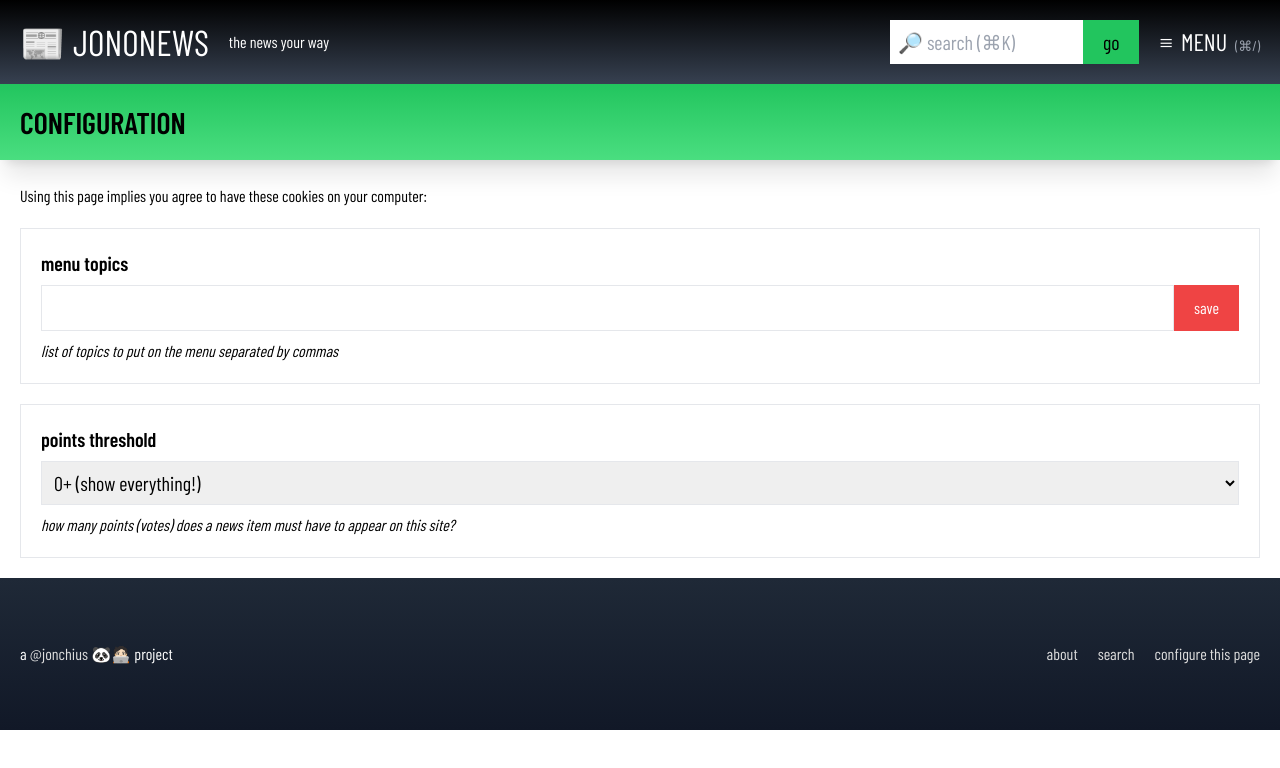
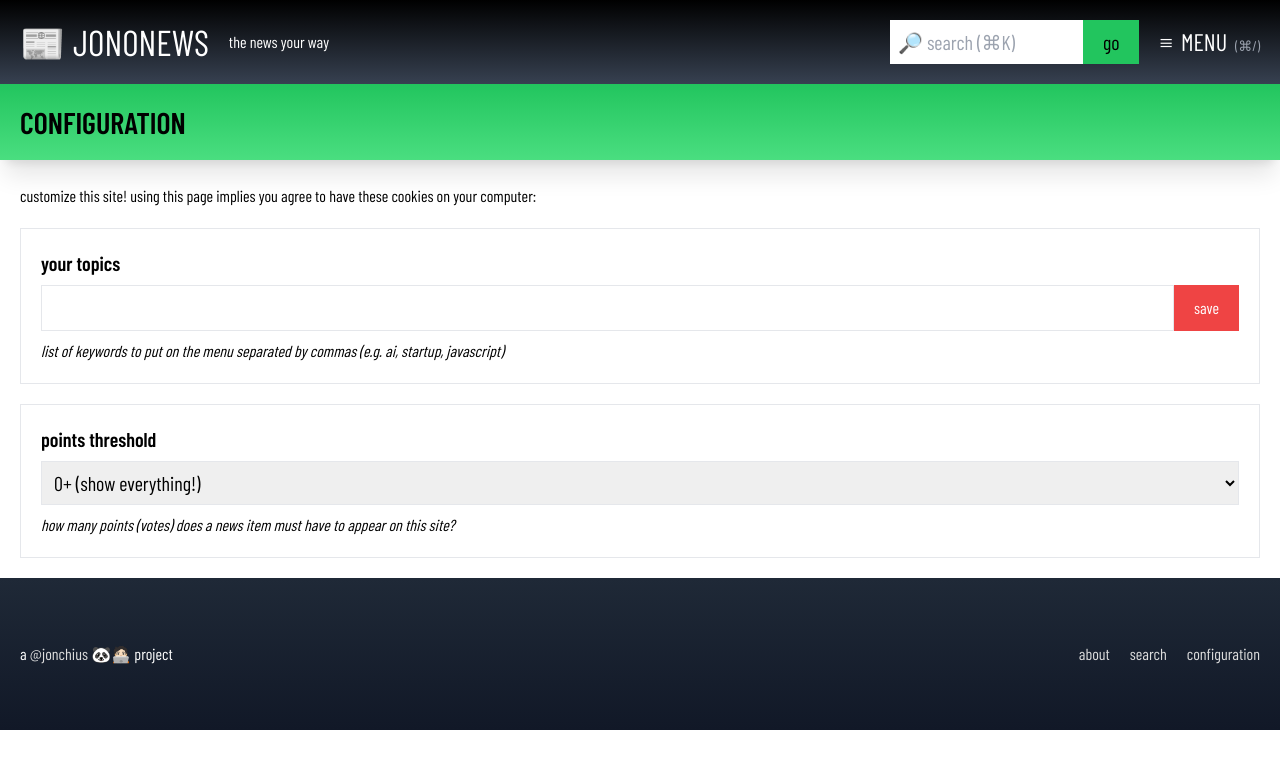
Before and after one commit to jonchius/jononews, a Next.js app: page /conf in a window 1280 px wide. Shown: the top 768 px of the page. Built offline with nearby package versions, Linux system fonts and the light colour scheme; a web font is replaced by a local one.

Commit message:
adding menu-page component

```diff
--- a/app/conf/page.tsx
+++ b/app/conf/page.tsx
@@ -57,7 +57,7 @@ export default function Main() {
         <div className="border border-gray-200 mt-5 p-5 flex flex-col gap-2">
 
           <label htmlFor="menulist" className="text-xl">
-            <strong>{text["menu topics"]}</strong>
+            <strong>{text["your terms"]}</strong>
           </label>
 
           <div className="flex flex-row">
@@ -70,7 +70,7 @@ export default function Main() {
             />
           </div>
 
-          <p><em>{text["menu topics description"]}</em></p>
+          <p><em>{text["your terms description"]}</em></p>
 
         </div>
 
--- a/app/page.tsx
+++ b/app/page.tsx
@@ -13,6 +13,7 @@ import { text } from "../components/text"
 import Note from "../components/note"
 import Item from "../components/item"
 import { cookies } from "next/headers"
+import MenuPage from "../components/menu-page"
 
 interface MainProps {
   searchParams: {
@@ -48,6 +49,7 @@ export default async function Main({searchParams}: MainProps) {
       <MainDiv className="my-16">
 
         <Note />
+        <MenuPage />
 
         { list.length > 0 &&
 
--- a/app/term/[slug]/page.tsx
+++ b/app/term/[slug]/page.tsx
@@ -12,6 +12,7 @@ import Item from "../../../components/item"
 import { text } from "../../../components/text"
 import { getData } from "../../../util/data"
 import { cookies } from "next/headers"
+import MenuPage from "../../../components/menu-page"
 
 interface MainProps {
   params: {
@@ -51,6 +52,7 @@ export default async function Main({params, searchParams}: MainProps) {
       <MainDiv className="mt-16">
 
         <Note />
+        <MenuPage />
 
         { list.length > 0 &&
 
--- a/app/year/[slug]/page.tsx
+++ b/app/year/[slug]/page.tsx
@@ -12,6 +12,7 @@ import { text } from "../../../components/text"
 import { getData, getSomeYear, getThisYear, getNextYear } from "../../../util/data"
 import Note from "../../../components/note"
 import { cookies } from "next/headers"
+import MenuPage from "../../../components/menu-page"
 
 interface MainProps {
   params: {
@@ -54,6 +55,7 @@ export default async function Main({params, searchParams}: MainProps) {
       <MainDiv className="mt-16">
 
         <Note />
+        <MenuPage />
 
         { list.length > 0 &&
 
--- /dev/null
+++ b/components/menu-page.tsx
@@ -0,0 +1,49 @@
+/*
+jononews by @jonchius
+/components/menu-page.tsx
+menu of custom topics on page
+*/
+
+'use client'
+
+import { useState, useEffect } from "react"
+import Link from "next/link"
+import { getCookie } from "../app/conf/cook"
+import { text } from "./text"
+
+export default function MenuPage() {
+
+  const [ topics, setTopics ] = useState([])
+
+  useEffect(() => {
+
+    // refresh custom term links
+    const topicCookies = getCookie('jn-topics')
+
+    if (topicCookies) {
+      setTopics(topicCookies.split(',').map(item => item.trim()))
+    }
+
+  }, [])
+
+  return (
+
+    <ul className="menu-page flex list-none items-center mx-auto gap-2 text-xl border border-gray-600 border-1 p-5">
+      <li>{text["your terms"]}</li>
+      <li><Link href="/conf" className="border border-gray-600 bg-black text-green-300 hover:text-white p-2">{topics.length > 0 ? text["update yours"] : text["add yours"]}</Link></li>
+      {topics.map((topic: string) => (
+        <li key={`menu-customlink-${topic}`}>
+          <span aria-hidden="true">[ </span>
+          <Link href={`/term/${topic.trim()}`}>
+            {topic.trim()}
+          </Link>
+          <span aria-hidden="true"> ]</span>
+        </li>
+      ))}
+
+    </ul>
+
+  )
+
+
+}
--- a/components/tail.tsx
+++ b/components/tail.tsx
@@ -10,7 +10,7 @@ export default function Tail () {
 
           <Link href="/about">{text['about']}</Link>
           <Link href="/omni">{text['search']}</Link>
-          <Link href="/conf">{text['configure this page']}</Link>
+          <Link href="/conf">{text['configuration']}</Link>
         </div>
       </div>
     </footer>
--- a/components/text.tsx
+++ b/components/text.tsx
@@ -30,12 +30,13 @@ export const text = {
   "minimum points" : "minimum points",
   "article dated on or after" : "dated on/after",
   "article dated on or before" : "dated on/before",
+  "add yours" : "add yours",
+  "update yours" : "update yours",
   "configuration" : "configuration",
   "configure this page" : "configure this page",
-  "configuration intro" : "Using this page implies you agree to have these cookies on your computer:",
-  "your terms" : "your terms",
-  "menu topics" : "menu topics",
-  "menu topics description": "list of topics to put on the menu separated by commas",
+  "configuration intro" : "customize this site! using this page implies you agree to have these cookies on your computer:",
+  "your terms" : "your topics",
+  "your terms description": "list of keywords to put on the menu separated by commas (e.g. ai, startup, javascript)",
   "points threshold" : "points threshold",
   "points threshold description" : "how many points (votes) does a news item must have to appear on this site?",
   "save" : "save",
```
